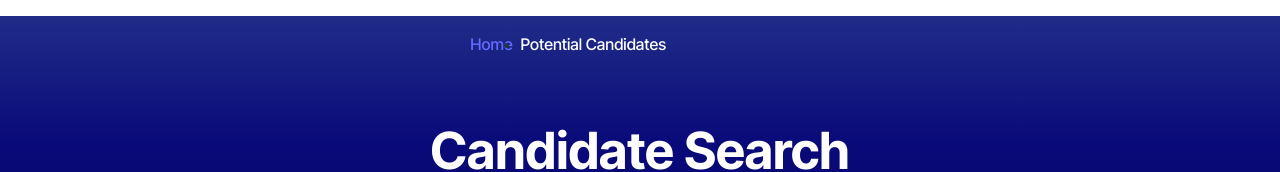
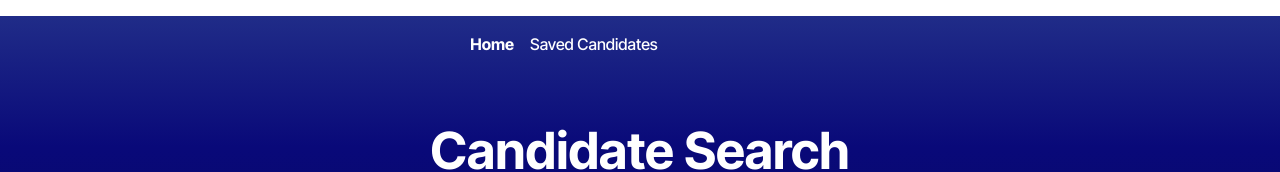
Before and after one commit to ZVKubajak/candidate-search-application, a React (Vite) app: page / in a window 1280 px wide. Shown: the top 172 px of the page. Built offline with nearby package versions, Linux system fonts and the light colour scheme.

Commit message:
Made The Nav Element Dynamic and Fixed Its CSS

```diff
--- a/src/components/Nav.tsx
+++ b/src/components/Nav.tsx
@@ -1,13 +1,31 @@
+import { Link, useLocation } from 'react-router-dom';
+
 const Nav = () => {
   // TODO: Add necessary code to display the navigation bar and link between the pages
+  const currentPage = useLocation().pathname;
+
   return (
     <nav>
       <ul className="nav">
         <li className="nav-item">
-          <a href="#" className="class-link">Home</a>
+          <Link
+            to="/"
+            className={currentPage === '/' ? 'nav-link active' : 'nav-link'}
+          >
+            <div>
+              Home
+            </div>
+          </Link>
         </li>
-        <li className="class-item">
-          <a href="#" className="nav-link">Potential Candidates</a>
+        <li className="nav-item">
+          <Link
+            to="/SavedCandidates"
+            className={currentPage === '/SavedCandidates' ? 'nav-link active' : 'nav-link'}
+          >
+            <div>
+              Saved Candidates
+            </div>
+          </Link>
         </li>
       </ul>
     </nav>
```
